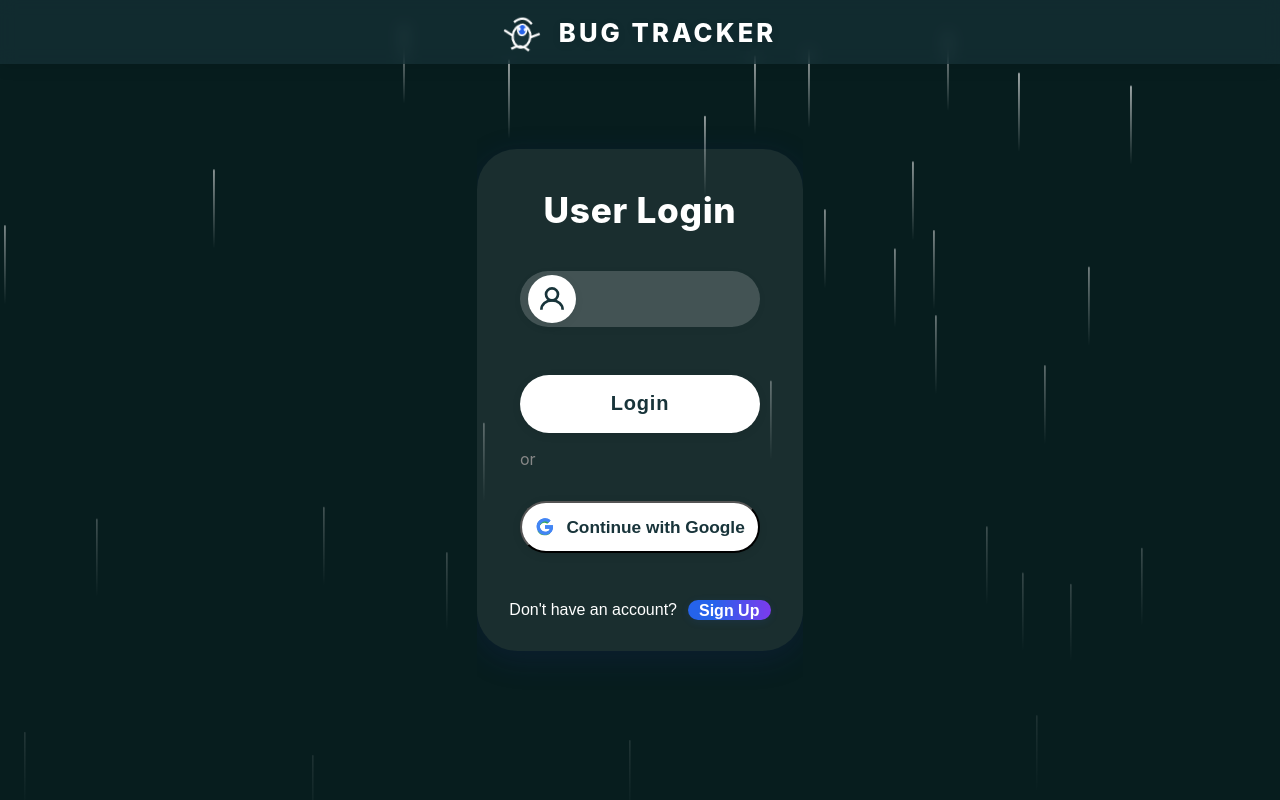
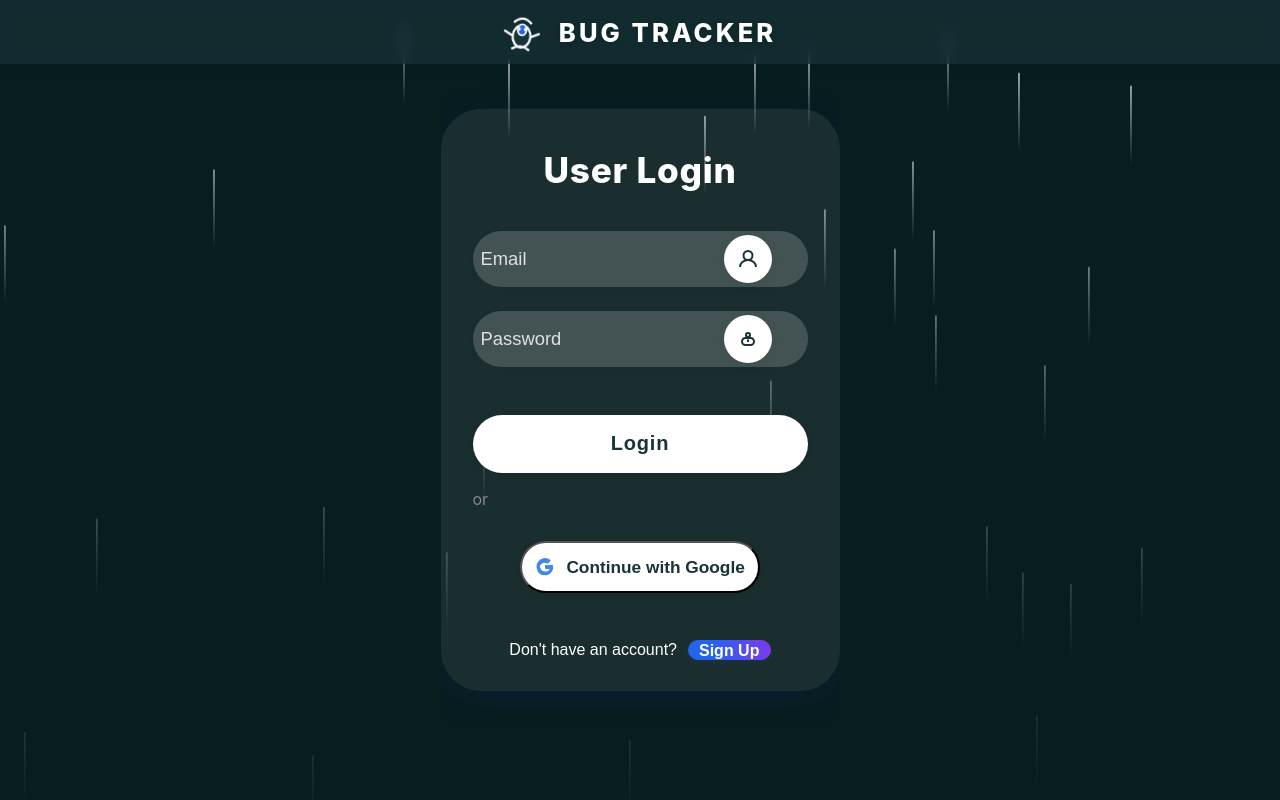
Before and after one commit to Nirmalkoswatta/Bugtracker-kosa, a React (Vite) app: page / in a window 1280 px wide. Built offline with nearby package versions, Linux system fonts and the light colour scheme; no server answers.

Commit message:
login register pafwee error fixed

```diff
--- a/src/App.jsx
+++ b/src/App.jsx
@@ -70,18 +70,40 @@ function AuthForm({ type, onSwitch }) {
       <div className="login-form-card">
         <h2 className="login-title">{isSignUp ? "Create Account" : "User Login"}</h2>
         <form onSubmit={handleSubmit}>
-          <div className="login-input-row">
+          {/* Email */}
+          <div className="login-input-row modern-input-row">
+            <input
+              type="email"
+              className="login-input"
+              placeholder="Email"
+              value={form.email}
+              onChange={e => setForm({ ...form, email: e.target.value })}
+              required
+              autoComplete="email"
+            />
             <span className="login-input-icon">
-              <svg width="32" height="32" fill="none" stroke="#18343a" strokeWidth="2" viewBox="0 0 24 24"><circle cx="12" cy="8.5" r="4.5"/><path d="M20 20c0-4-3.6-7-8-7s-8 3-8 7"/></svg>
+              <svg width="24" height="24" fill="none" stroke="#18343a" strokeWidth="2" viewBox="0 0 24 24"><circle cx="12" cy="8.5" r="4.5"/><path d="M20 20c0-4-3.6-7-8-7s-8 3-8 7"/></svg>
             </span>
+          </div>
+          {/* Password */}
+          <div className="login-input-row modern-input-row">
+            <input
+              type="password"
+              className="login-input"
+              placeholder="Password"
+              value={form.password}
+              onChange={e => setForm({ ...form, password: e.target.value })}
+              required
+              autoComplete="current-password"
+            />
+            <span className="login-input-icon">
+              <svg width="24" height="24" fill="none" stroke="#18343a" strokeWidth="2" viewBox="0 0 24 24"><rect x="6" y="11" width="12" height="7" rx="3.5"/><path d="M12 15v-2.5"/><circle cx="12" cy="8" r="2"/></svg>
+            </span>
+          </div>
+          {/* Confirm Password (Sign Up only) */}
           {isSignUp && (
-              <>
-                <div className="login-input-row">
-                  <span className="login-input-icon">
-                    <svg width="32" height="32" fill="none" stroke="#18343a" strokeWidth="2" viewBox="0 0 24 24"><rect x="6" y="11" width="12" height="7" rx="3.5"/><path d="M12 15v-2.5"/><circle cx="12" cy="8" r="2"/></svg>
-                  </span>
+            <div className="login-input-row modern-input-row">
               <input
-                    id="confirm"
                 type="password"
                 className="login-input"
                 placeholder="Confirm Password"
@@ -90,11 +112,14 @@ function AuthForm({ type, onSwitch }) {
                 required
                 autoComplete="new-password"
               />
+              <span className="login-input-icon">
+                <svg width="24" height="24" fill="none" stroke="#18343a" strokeWidth="2" viewBox="0 0 24 24"><rect x="6" y="11" width="12" height="7" rx="3.5"/><path d="M12 15v-2.5"/><circle cx="12" cy="8" r="2"/></svg>
+              </span>
             </div>
-                <div className="login-input-row">
-                  <span className="login-input-icon">
-                    <svg width="32" height="32" fill="none" stroke="#18343a" strokeWidth="2" viewBox="0 0 24 24"><circle cx="12" cy="8.5" r="4.5"/><path d="M20 20c0-4-3.6-7-8-7s-8 3-8 7"/></svg>
-                  </span>
+          )}
+          {/* Role (Sign Up only) */}
+          {isSignUp && (
+            <div className="login-input-row modern-input-row">
               <select
                 className="login-input"
                 style={{ color: '#111' }}
@@ -107,10 +132,11 @@ function AuthForm({ type, onSwitch }) {
                 <option value="Project Manager">Project Manager</option>
                 <option value="User">User</option>
               </select>
+              <span className="login-input-icon">
+                <svg width="24" height="24" fill="none" stroke="#18343a" strokeWidth="2" viewBox="0 0 24 24"><circle cx="12" cy="8.5" r="4.5"/><path d="M20 20c0-4-3.6-7-8-7s-8 3-8 7"/></svg>
+              </span>
             </div>
-              </>
           )}
-          </div>
           {error && (
             <div className="badge" style={{ background: '#ffe5e5', color: '#b91c1c', marginBottom: 16 }}>{error}</div>
           )}
```
Lines whose indentation alone changed are shown as unchanged.
